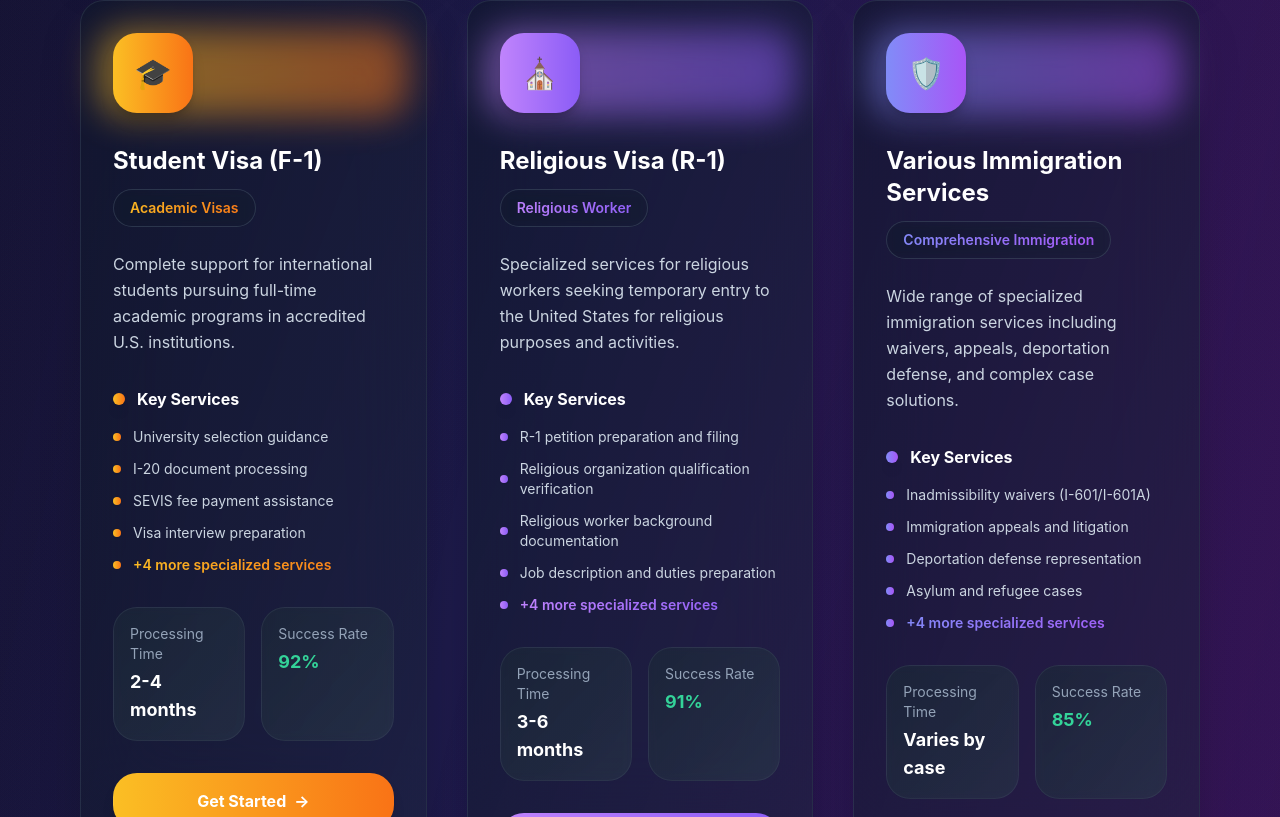
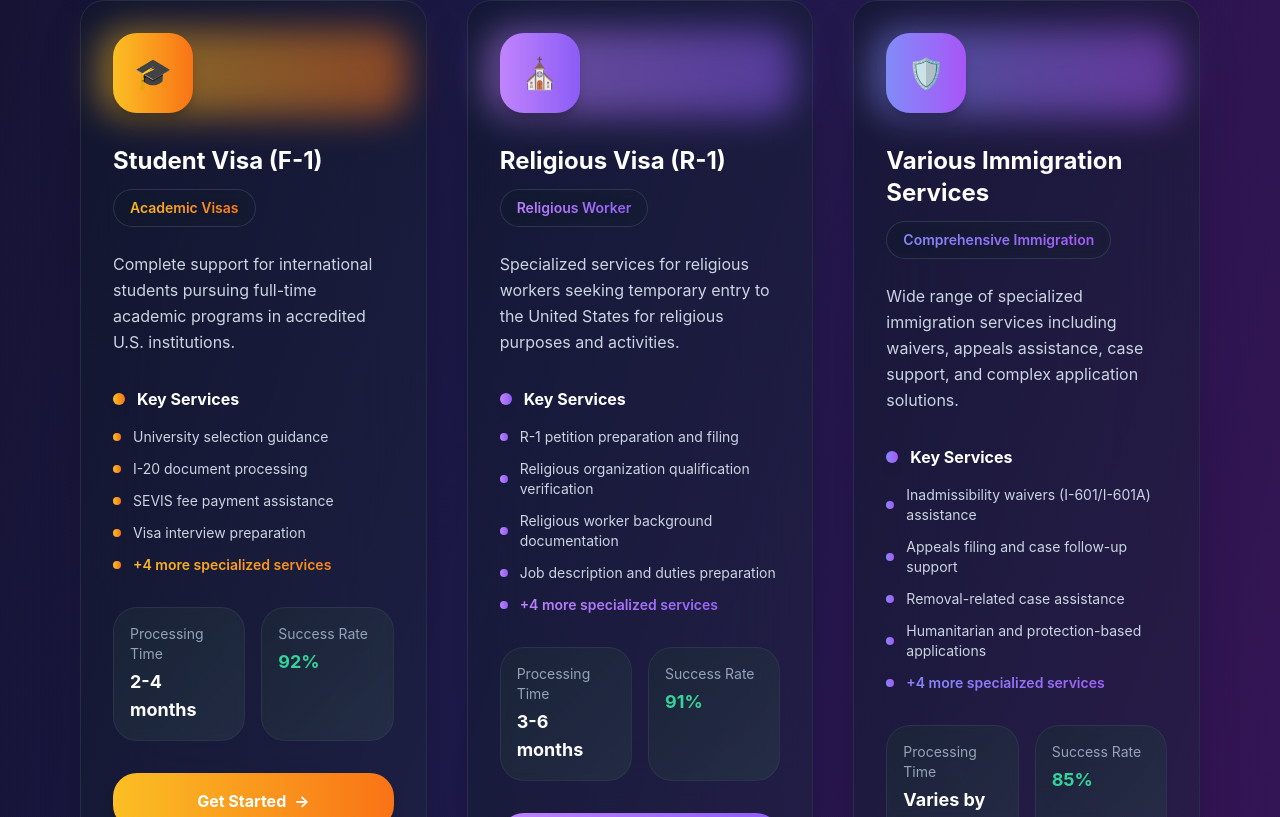
Before and after one commit to Aryansharma-aryan/caials, a React (Vite) app in the folder client/: page / in a window 1280 px wide. Shown: the part 7120-7937 px from the top of the page. Built offline with nearby package versions, Linux system fonts and the light colour scheme.

Commit message:
Update Services.jsx

```diff
--- a/client/src/pages/Services.jsx
+++ b/client/src/pages/Services.jsx
@@ -25,7 +25,7 @@ const visaServices = [
   {
     title: "Green Card Petition",
     category: "Permanent Immigration",
-    description: "Expert guidance through employment-based and family-based permanent residency processes with comprehensive legal support.",
+description: "Expert guidance through employment-based and family-based permanent residency processes with complete application and documentation support.",
     detailedDescription: "Our green card petition services encompass all categories of permanent residency applications. For employment-based cases, we handle PERM Labor Certifications, National Interest Waivers, and extraordinary ability petitions. We guide you through the three-step process: labor certification (if required), I-140 immigrant petition, and adjustment of status or consular processing. Our team has extensive experience with priority date tracking, handling RFEs, and navigating complex immigration law changes. We also assist with family-based green cards, diversity visa applications, and special immigrant categories including religious workers and international broadcasters.",
     features: [
       "PERM Labor Certification",
@@ -164,20 +164,23 @@ const visaServices = [
   },
 
   {
-    title: "Various Immigration Services",
-    category: "Comprehensive Immigration",
-    description: "Wide range of specialized immigration services including waivers, appeals, deportation defense, and complex case solutions.",
-    detailedDescription: "Our comprehensive immigration services cover a broad spectrum of specialized cases and complex immigration matters. This includes inadmissibility waivers for various grounds such as unlawful presence, criminal convictions, and health-related issues. We handle immigration appeals before the Board of Immigration Appeals (BIA), federal court litigation, and deportation defense proceedings. Our team provides expertise in humanitarian cases including asylum, withholding of removal, and Convention Against Torture claims. We also assist with immigration consequences of criminal convictions, post-conviction relief, and complex family reunification cases involving multiple jurisdictions and legal challenges.",
-    features: [
-      "Inadmissibility waivers (I-601/I-601A)",
-      "Immigration appeals and litigation",
-      "Deportation defense representation",
-      "Asylum and refugee cases",
-      "Criminal immigration consequences",
-      "Post-conviction relief coordination",
-      "Humanitarian parole applications",
-      "Complex multi-jurisdictional cases"
-    ],
+   title: "Various Immigration Services",
+category: "Comprehensive Immigration",
+description: "Wide range of specialized immigration services including waivers, appeals assistance, case support, and complex application solutions.",
+
+detailedDescription: "Our comprehensive immigration services cover a broad range of specialized and complex immigration cases. This includes assistance with inadmissibility waivers for various grounds such as unlawful presence and other eligibility issues. We also provide support with appeal processes, case follow-ups, and removal-related case assistance. Our team helps with humanitarian applications including asylum-related filings and protection-based requests. We guide clients through immigration situations affected by past records, coordinate required documentation, and support complex family reunification cases involving multiple countries and procedures.",
+
+features: [
+  "Inadmissibility waivers (I-601/I-601A) assistance",
+  "Appeals filing and case follow-up support",
+  "Removal-related case assistance",
+  "Humanitarian and protection-based applications",
+  "Case guidance for record-related immigration issues",
+  "Documentation coordination and referrals if needed",
+  "Humanitarian parole application support",
+  "Complex multi-country case handling"
+],
+
     processingTime: "Varies by case",
     successRate: "85%",
     icon: "🛡️",
```
